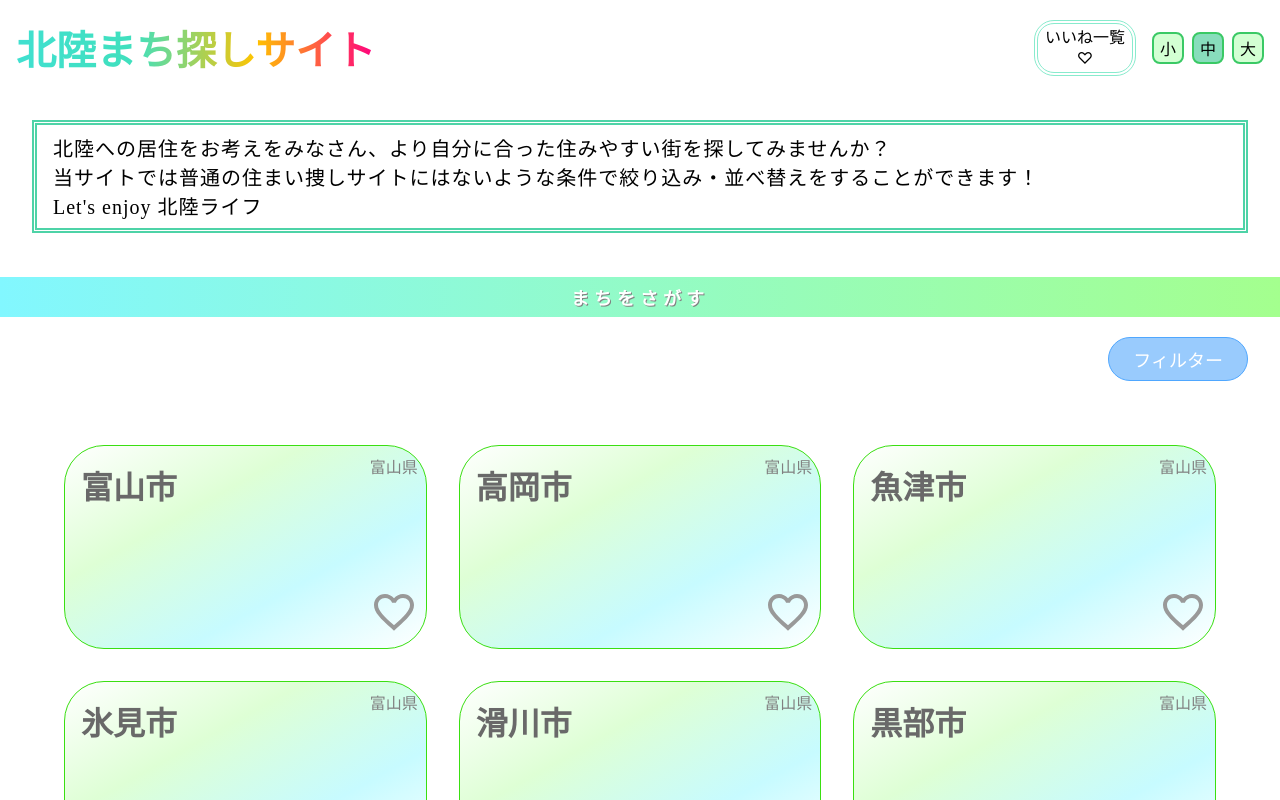
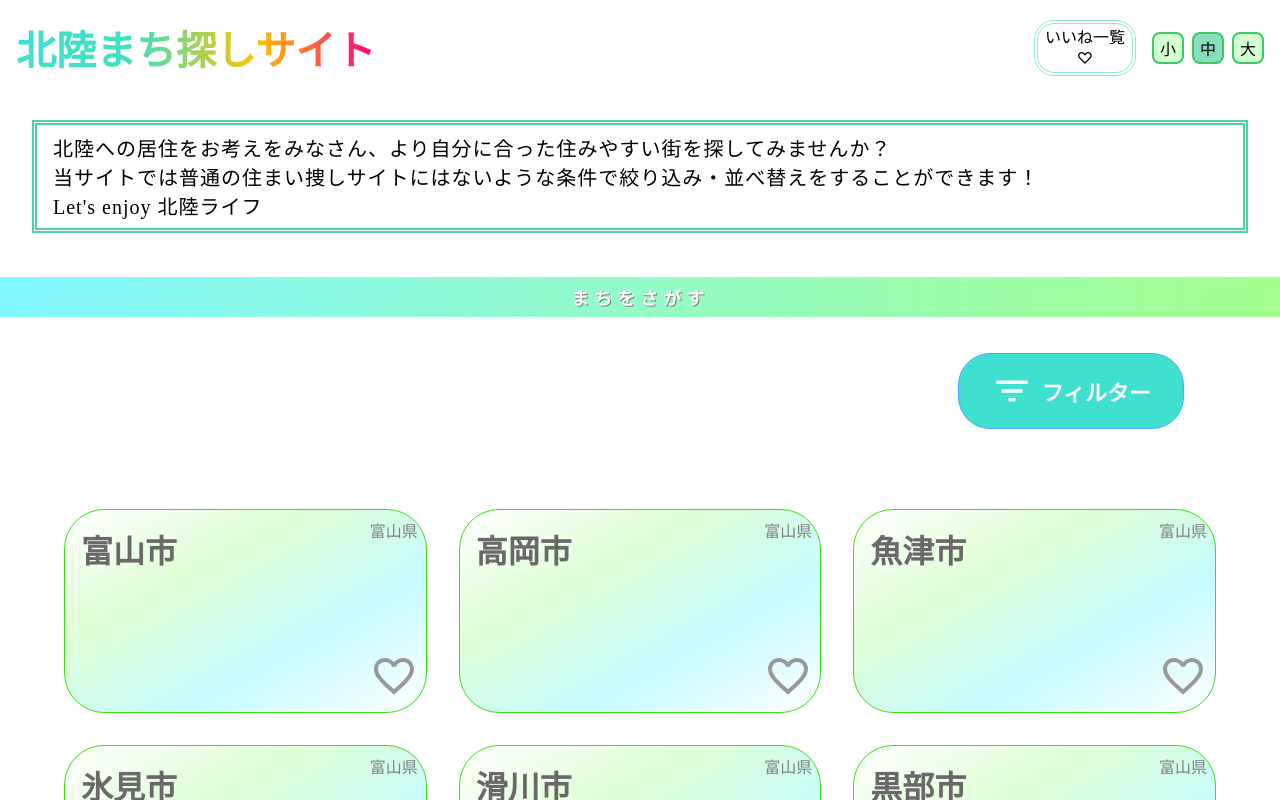
Before and after one commit to koke-desu/open-data-app, a Next.js app: page / in a window 1280 px wide. Shown: the top 800 px of the page. Built offline with nearby package versions, Linux system fonts and the light colour scheme.

Commit message:
modalを開くボタンを別コンポーネントに切り出し

```diff
--- a/components/page/TopPage/TopPage.module.css
+++ b/components/page/TopPage/TopPage.module.css
@@ -10,6 +10,7 @@
   padding: 4rem;
   width: 100%;
   display: grid;
+  justify-items: center;
   grid-template-columns: repeat(3, 1fr);
   gap: 2rem;
 }
@@ -39,19 +40,3 @@
   margin: 0;
   padding: 0;
 }
-
-.open_modal_button {
-  padding: 0.5rem 1.5rem;
-  display: flex;
-  flex-direction: row;
-  align-items: center;
-  gap: 0.5rem;
-  border-radius: 2rem;
-  margin-left: auto;
-  margin-right: 2rem;
-  background-color: #99cbfd;
-  color: white;
-  outline: none;
-  border: 1px solid #4fa7ff;
-  cursor: pointer;
-}
--- a/components/page/TopPage/TopPage.tsx
+++ b/components/page/TopPage/TopPage.tsx
@@ -1,11 +1,12 @@
 import React, { useState } from "react";
 import { useCities } from "../../../database/useCities";
 import CityCard from "../../model/city/CityCard/CityCard";
+import FilterButton from "../../ui/FilterButton/FilterButton";
 import P from "../../ui/P/P";
 import QueryModal from "../../ui/QueryModal/QueryModal";
 import { usePageQuery, useQueryCities } from "./pageQuery";
 import style from "./TopPage.module.css";
-import CheckIcon from "@mui/icons-material/Check";
+
 type Props = {};
 
 const TopPage: React.VFC<Props> = ({}) => {
@@ -41,19 +42,12 @@ const TopPage: React.VFC<Props> = ({}) => {
         <P fontSize={18}>まちをさがす</P>
       </h2>
 
-      <button
-        className={style.open_modal_button}
+      <FilterButton
         onClick={() => {
           setIsOpen(true);
         }}
-      >
-        {query.filter || query.sort ? (
-          <CheckIcon style={{ color: "#fff" }} sx={{ fontSize: 32 }} />
-        ) : (
-          ""
-        )}
-        <P fontSize={18}>フィルター</P>
-      </button>
+        isQueried={!!(query.filter || query.sort)}
+      />
 
       <div className={style.city_container}>
         {queriedData.map((city) => (
--- /dev/null
+++ b/components/ui/FilterButton/FilterButton.module.css
@@ -0,0 +1,30 @@
+.container {
+  width: 100%;
+  display: flex;
+  flex-direction: row;
+  justify-content: start;
+  align-items: center;
+  gap: 2rem;
+  padding: 1rem 2rem;
+}
+
+.query_text {
+  color: #00dce4;
+}
+
+.open_modal_button {
+  padding: 1rem 2rem;
+  display: flex;
+  flex-direction: row;
+  align-items: center;
+  gap: 0.5rem;
+  border-radius: 2rem;
+  margin-left: auto;
+  margin-right: 4rem;
+  background-color: #40e0d0;
+  color: white;
+  font-weight: bold;
+  outline: none;
+  border: 1px solid #4fa7ff;
+  cursor: pointer;
+}
--- /dev/null
+++ b/components/ui/FilterButton/FilterButton.tsx
@@ -0,0 +1,49 @@
+import React from "react";
+import CheckIcon from "@mui/icons-material/Check";
+import FilterListIcon from "@mui/icons-material/FilterList";
+import style from "./FilterButton.module.css";
+import P from "../P/P";
+import { usePageQuery } from "../../page/TopPage/pageQuery";
+import { cityStatusLabel } from "../../../database/dataType";
+
+type Props = { onClick: () => void; isQueried: boolean };
+
+const FilterButton: React.VFC<Props> = ({ onClick, isQueried }) => {
+  const query = usePageQuery();
+
+  const sortText =
+    query.sort &&
+    query.sort.sort &&
+    `・「${cityStatusLabel[query.sort.sort]}」を${
+      query.sort.dir === "asc" ? "昇順" : "降順"
+    }でソート中。`;
+
+  const filterText =
+    query.filter &&
+    query.filter.field &&
+    `・「${cityStatusLabel[query.filter.field]}」が${query.filter.value} ${
+      query.filter.opr === "greater" ? "以上" : "以下"
+    }のまちに絞り込み中`;
+
+  return (
+    <div className={style.container}>
+      <div className={style.query_text_container}>
+        <P fontSize={20} className={style.query_text}>
+          {sortText}
+        </P>
+        <P fontSize={20} className={style.query_text}>
+          {filterText}
+        </P>
+      </div>
+      <button className={style.open_modal_button} onClick={onClick}>
+        {isQueried ? (
+          <CheckIcon style={{ color: "#fff" }} sx={{ fontSize: 42 }} />
+        ) : (
+          <FilterListIcon style={{ color: "#fff" }} sx={{ fontSize: 42 }} />
+        )}
+        <P fontSize={22}>フィルター</P>
+      </button>
+    </div>
+  );
+};
+export default FilterButton;
```
